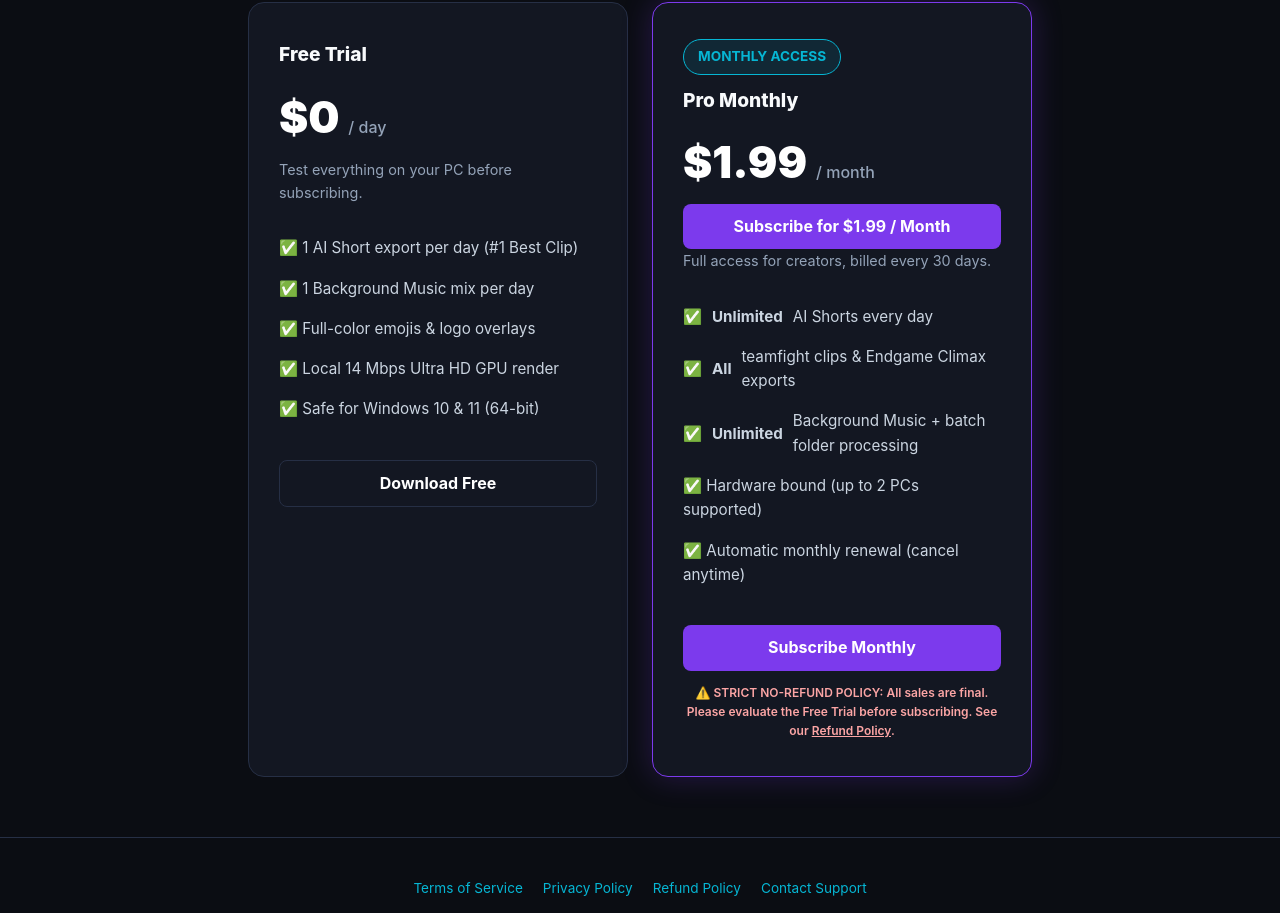
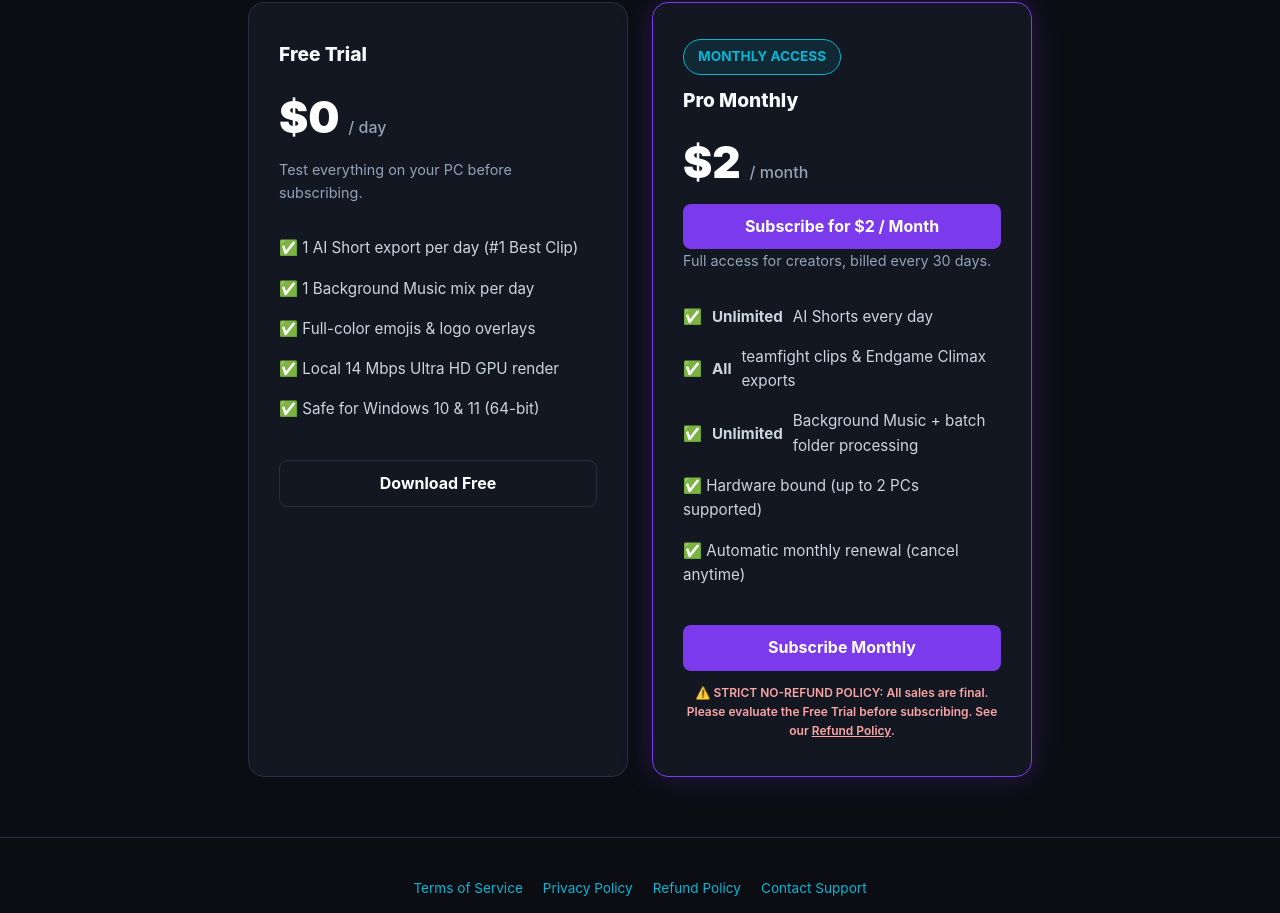
Before and after one commit to Azhizh420/ai-gaming-shorts-site, a plain HTML site: page index.html in a window 1280 px wide. Shown: the part 1537-2450 px from the top of the page. Drawn offline with Linux system fonts and the light colour scheme.

Commit message:
Add files via upload

```diff
--- a/index.html
+++ b/index.html
@@ -150,9 +150,9 @@
           <div class="pricing-header">
             <span class="badge" style="margin-bottom:10px;">MONTHLY ACCESS</span>
             <div class="plan-name">Pro Monthly</div>
-            <!-- Set to $1 or $1.99 -->
-            <div class="plan-price">$1.99 <span>/ month</span></div>
-            <a href="#" id="buy-pro-btn" class="btn btn-primary" style="width:100%; text-align:center;">Subscribe for $1.99 / Month</a>
+            <!-- Set to $1 or $2 -->
+            <div class="plan-price">$2 <span>/ month</span></div>
+            <a href="#" id="buy-pro-btn" class="btn btn-primary" style="width:100%; text-align:center;">Subscribe for $2 / Month</a>
             <p style="color:var(--muted); font-size:0.9rem;">Full access for creators, billed every 30 days.</p>
           </div>
           <ul class="pricing-features">
```
